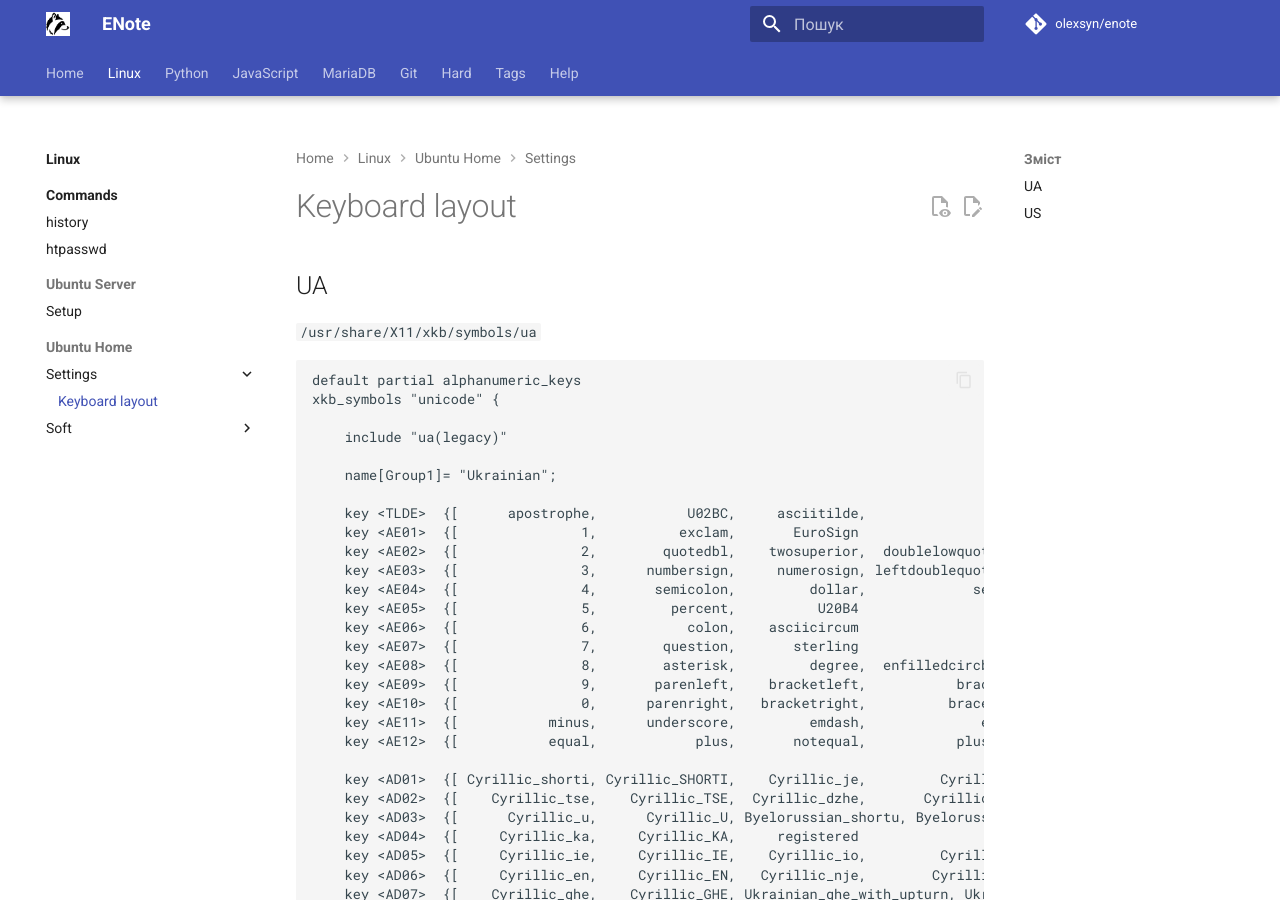
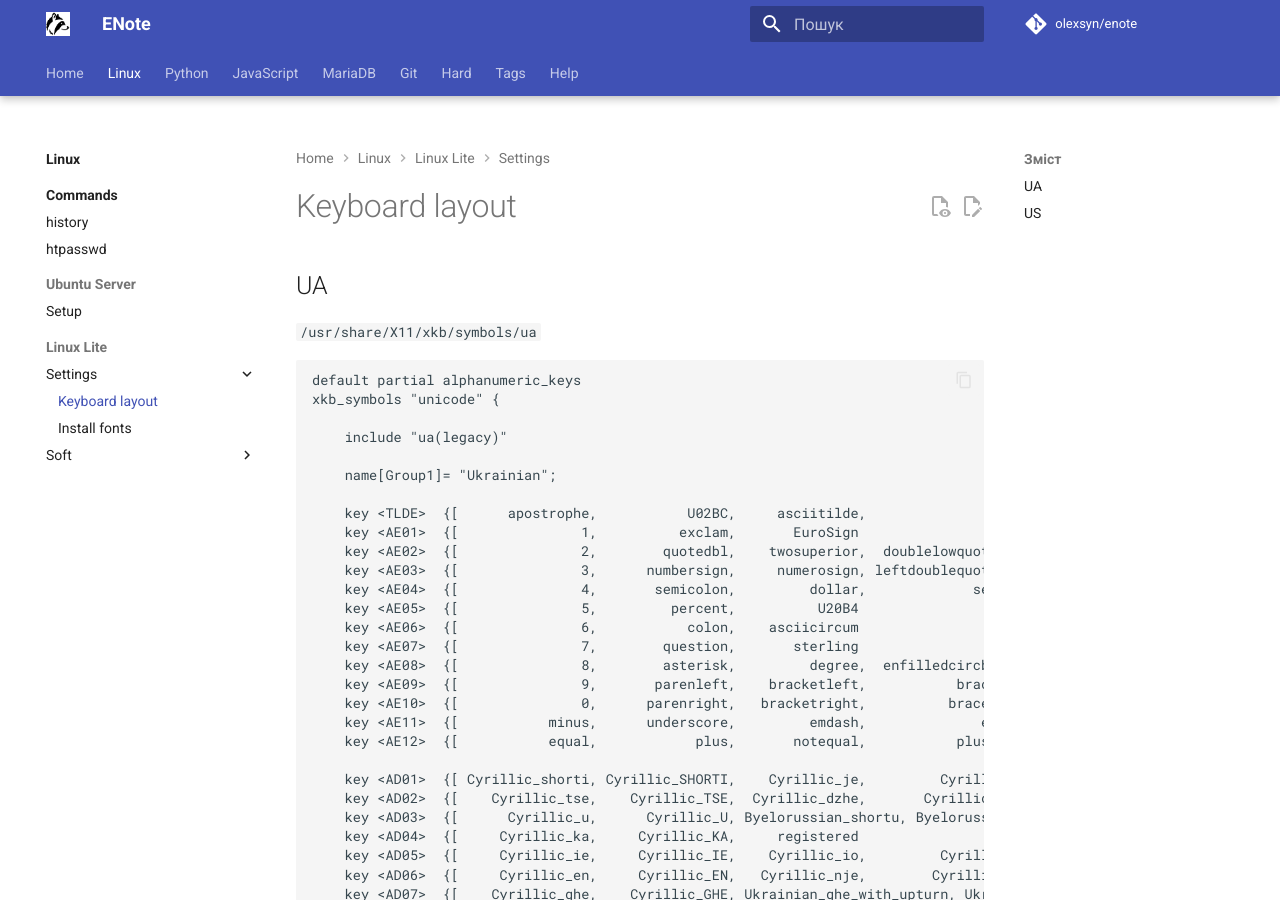
Before and after one commit to olexsyn/enote, an MkDocs documentation site: the page built from docs/linux/linux-lite/settings/keyboard_layout.md, in a window 1280 px wide and 900 px high. Built offline with MkDocs 1.6.1 and Material for MkDocs 9.7.7, drawn with Linux system fonts in a browser that asks for light colours; comment, search, counter and statistics services are not loaded.

Commit message:
enote 251208-2

```diff
--- a/mkdocs.yml
+++ b/mkdocs.yml
@@ -70,12 +70,13 @@ nav:
             - htpasswd: linux/commands/htpasswd.md
         - Ubuntu Server:
             - Setup: linux/ubuntu-server/setup.md
-        - Ubuntu Home:
+        - Linux Lite:
             - Settings:
-                - Keyboard layout: linux/ubuntu-home/settings/keyboard_layout.md
+                - Keyboard layout:  linux/linux-lite/settings/keyboard_layout.md
+                - Install fonts: linux/linux-lite/settings/install_fonts.md
             - Soft:
-                - Sublime Text: linux/ubuntu-home/soft/sublime-text.md
-                - XnView MP: linux/ubuntu-home/soft/xnview.md
+                - Sublime Text: linux/linux-lite/soft/sublime_text.md
+                - XnView MP: linux/linux-lite/soft/xnview.md
     - Python:
         - python/index.md
         - Virtual environment:
```
Also changed, not shown: docs/linux/linux-lite/settings/install_fonts.md (added, +14 -0 lines), docs/linux/linux-lite/settings/keyboard_layout.md (renamed from docs/linux/ubuntu-home/settings/keyboard_layout.md), docs/linux/linux-lite/soft/sublime_text.md (renamed from docs/linux/ubuntu-home/soft/sublime-text.md), docs/linux/linux-lite/soft/vlc_media_title.png (renamed from docs/linux/ubuntu-home/soft/vlc_media_title.png), docs/linux/linux-lite/soft/xnview.md (renamed from docs/linux/ubuntu-home/soft/xnview.md).
